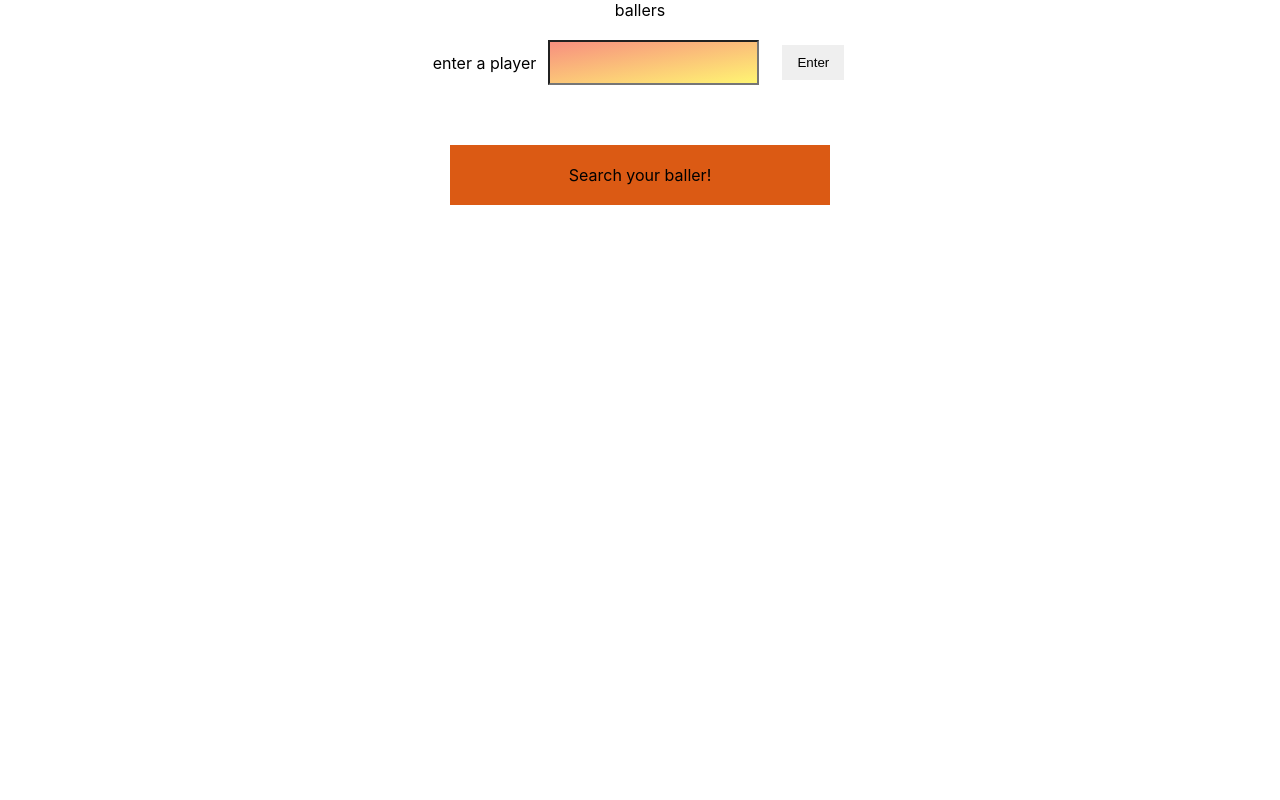
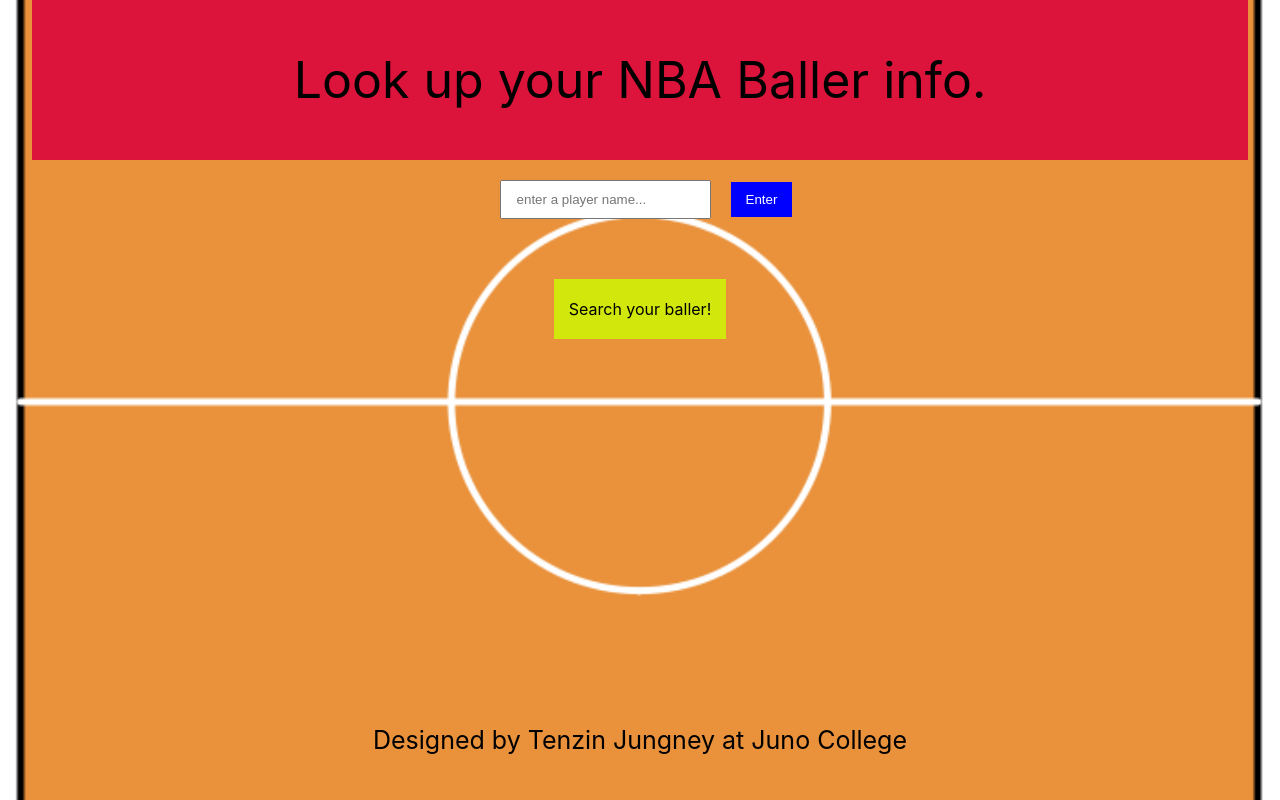
Before and after one commit to jombri/tenzin-jungney-project-three, a React (Create React App) app: page / in a window 1280 px wide. Built offline with nearby package versions, Linux system fonts and the light colour scheme.

Commit message:
added footer component and worked on Baller component

```diff
--- a/package.json
+++ b/package.json
@@ -10,6 +10,7 @@
     "react": "^18.2.0",
     "react-dom": "^18.2.0",
     "react-scripts": "5.0.1",
+    "react-table": "^7.8.0",
     "web-vitals": "^2.1.4"
   },
   "scripts": {
--- a/src/App.css
+++ b/src/App.css
@@ -1,6 +1,4 @@
-.App {
-  text-align: center;
-}
+
 
 .App-logo {
   height: 40vmin;
--- a/src/App.js
+++ b/src/App.js
@@ -3,6 +3,8 @@
 import { useState } from 'react';
 import Baller from './Baller.js';
 import Form from './Form.js';
+import Table from './Table.js';
+import Footer from './Footer.js';
 
 function App() {
   const [player, setPlayer] = useState('');
@@ -29,23 +31,25 @@
     } catch(error) {
       // what to do if there is an error...
       setFormError(true);
-
     }
   }
 
   const handleSubmit = (e) => {
     e.preventDefault();
     fetchPlayer();
+
   }
 
   const handleChange = (e) => {
     setBallerInput(e.target.value)
   }
 
+  // const colNames = ['Id', 'First Name', 'Last Name', 'Position', 'Team']
+
 
   return (
-    <div className="App">
-      <header> ballers </header>
+    <div className='wrapper'>
+      <header className='headerStyle'> Look up your NBA Baller info. </header>
 
       <Form
         handleSubmit={handleSubmit}
@@ -55,6 +59,8 @@
       />
 
       <Baller baller={player} />
+      {/* <Table baller={player} /> */}
+      <Footer />
 
     </div>
   );
--- a/src/Baller.js
+++ b/src/Baller.js
@@ -1,17 +1,21 @@
 function Baller({baller}) {
     return (
         baller ? (
-            <div className="results">
-                <ul>
+            // <div className="resultDisplay">
+                <ul className="resultDisplay">
                     {
                         baller.map(eachBaller => {
                             return (
-                                <li key={eachBaller.id} className="baller">{eachBaller.first_name} {eachBaller.last_name}</li>
+                                <li key={eachBaller.id} className="ballerProfile">
+                                    <span>{eachBaller.first_name} {eachBaller.last_name}</span>
+                                    {/* <span>{eachBaller.last_name}</span>  */}
+                                    <span>({eachBaller.team.full_name})</span>
+                                </li>
                             )
                         })
                     }
                 </ul>
-            </div>
+            // </div>
         ) : <p className="placeholder">Search your baller!</p>
     )
 }
@@ -33,3 +37,29 @@
 }
 
 export default Baller; */
+
+/* ---------------- */
+
+/* function Baller({baller}) {
+    return (
+        baller ? (
+            <div className="resultDisplay">
+                <span>First Name</span>
+                <span>Last Name</span>
+                <span>Position</span>
+                <span>Team</span>
+                <ul>
+                    {
+                        baller.map(eachBaller => {
+                            return (
+                                <li key={eachBaller.id} className="baller">{eachBaller.first_name} {eachBaller.last_name} {eachBaller.position} {eachBaller.team.full_name}</li>
+                            )
+                        })
+                    }
+                </ul>
+            </div>
+        ) : <p className="placeholder">Search your baller!</p>
+    )
+}
+
+export default Baller; */
--- /dev/null
+++ b/src/Footer.js
@@ -0,0 +1,7 @@
+function Footer() {
+    return (
+        <p className="footer">Designed by Tenzin Jungney at Juno College</p>
+    )
+}
+
+export default Footer;
--- a/src/Form.js
+++ b/src/Form.js
@@ -1,8 +1,8 @@
 function Form({ handleSubmit, handleChange, ballerInput, formError}) {
     return (
         <form onSubmit={handleSubmit}>
-            <label htmlFor="baller">enter a player</label>
-            <input type="text" id="baller" onChange={handleChange} value={ballerInput} />
+            {/* <label htmlFor="baller">enter a player</label> */}
+            <input type="text" id="baller" onChange={handleChange} value={ballerInput} placeholder="enter a player name..."/>
 
             <button>Enter</button>
             { formError ? <h2>please try a different baller</h2> : null }
--- /dev/null
+++ b/src/Table.js
@@ -0,0 +1,99 @@
+
+
+/* function Table({ baller, colNames, width = 'auto', height = 'auto' }) {
+    return (
+        <div>
+            {baller.length > 0 && (
+                <table cellSpacing={0} style={{width: width, height: height, padding: '5px 10px'}}>
+                    <thead>
+                        <tr>
+                            {colNames.map((headerItem, index) => (
+                                <th key={index}>
+                                    {headerItem.toUpperCase()}
+                                </th>
+                            ))}
+                        </tr>
+                    </thead>
+                    <tbody>
+                        {Object.values(baller).map((obj, index) => (
+                            <tr key={index}>
+                                {Object.values(obj).map((value, index2) => (
+                                    <td key={index2}>
+                                        {value}
+                                    </td>
+                                ))}
+                            </tr>
+                        ))}
+                    </tbody>
+                </table>
+            )}
+        </div>
+    )
+}
+
+export default Table;
+ */
+
+
+
+
+
+
+
+import React, { useMemo } from "react";
+import { useTable } from 'react-table';
+import { COLUMNS } from './columns';
+import './table.css';
+
+export const Table = ({baller}) => {
+
+    const columns = useMemo(() => COLUMNS, []);
+    const data = useMemo(() => baller, []);
+
+    const tableInstance = useTable({
+        columns,
+        data,
+    })
+
+    const {
+        getTableProps,
+        getTableBodyProps,
+        headerGroups,
+        rows,
+        prepareRow,
+    } = tableInstance
+
+    return (
+        <table {...getTableProps()}>
+            <thead>
+                {headerGroups.map((headerGroup) => (
+                <tr {...headerGroup.getHeaderGroupProps()}>
+                    {
+                        headerGroup.headers.map((column) => (
+                            <th {...column.getHeaderProps()}>{column.render('Header')}</th>
+                    ))}
+                </tr>
+                ))}
+            </thead>
+
+            <tbody {...getTableBodyProps()}>
+                {
+                    rows.map(row => {
+                        prepareRow(row)
+                        return (
+                            <tr {...row.getRowProps()}>
+                                {
+                                    row.cells.map((cell) => {
+                                        return <td {...cell.getCellProps()}>{cell.render('cell')}</td>
+                                    })
+                                }
+                                <td></td>
+                            </tr>
+                        )
+                })}
+            </tbody>
+        </table>
+    )
+}
+
+export default Table;
--- /dev/null
+++ b/src/columns.js
@@ -0,0 +1,18 @@
+export const COLUMNS = [
+    {
+        Header: 'First Name',
+        accessor: "first_name"
+    },
+    {
+        Header: 'Last Name',
+        accessor: 'last_name'
+    },
+    {
+        Header: 'Position',
+        accessor: 'position'
+    },
+    {
+        Header: 'Team',
+        accessor: 'team.full_name'
+    }
+]
--- a/src/index.css
+++ b/src/index.css
@@ -5,11 +5,28 @@
     sans-serif;
   -webkit-font-smoothing: antialiased;
   -moz-osx-font-smoothing: grayscale;
+  background-image: url(./assets/hoop-court.png);
+  background-position: center;
+  background-repeat: repeat;
+  background-size: cover;
+
 }
 
 code {
   font-family: source-code-pro, Menlo, Monaco, Consolas, 'Courier New',
     monospace;
+}
+
+.wrapper {
+  width: 95%;
+  max-width: 1240px;
+  /* background-color: crimson; */
+  margin: 0 auto;
+  text-align: center;
+  min-height: 100vh;
+  display: flex;
+  flex-direction: column;
+  position: relative;
 }
 
 form {
@@ -21,38 +38,75 @@
 }
 
 input[type="text"] {
-  background: linear-gradient(350deg, rgba(255, 238, 21, 0.6) 0%, rgba(242, 69, 42, 0.6) 100%);
-  padding: 13px 15px;
+  padding: 10px 15px;
   margin: 0 20px 0 12px;
   max-width: 200px;
-
+  color: black;
+  /* font-size: 20px; */
 }
 
 button {
   cursor: pointer;
   transition: 0.3s;
   padding: 10px 15px;
-  border: 3px solid white;
+  color: white;
+  background-color: blue;
+  border: none;
+  /* border: 3px solid white; */
 }
 
 button:hover,
 button:focus {
-  background: white;
-  color: black;
+  background: rgba(blue, alpha(0.5));
+  color: white;
 }
 
-.baller {
+.headerStyle {
+  padding: 50px 0;
+  color: black;
+  font-size: 50px;
+  background-color: crimson;
+}
+
+.resultDisplay {
+  display: flex;
+  flex-wrap: wrap;
+  justify-content: center;
+  margin: 0 auto;
+}
+.resultDisplay span {
+  padding: 5px 10px;
+}
+.resultDisplay li {
+  list-style: none;
+}
+
+.ballerProfile {
   padding: 20px 15px;
   max-width: 200px;
   margin: 0 auto;
-  background-color: rgb(121, 37, 181);
-  color: white;
+  display: flex;
+  flex-direction: column;
+  background: linear-gradient(90deg, rgb(23, 64, 139) 0%, rgb(255, 255, 255) 50%, rgb(201, 8, 42) 100%);
+  /* background-color: rgb(121, 37, 181); */
+  color: black;
   margin-top: 30px;
+  width: calc(20% - 5px);
 }
 
 .placeholder {
-  background-color: rgb(219, 90, 20);
+  background-color: rgb(210, 232, 12);
+  color: black;
   padding: 20px 15px;
   max-width: 350px;
   margin: 40px auto;
 }
+
+.footer {
+  padding: 20px 0;
+  font-size: 25px;
+  position: absolute;
+  bottom: 0;
+  width: 100%;
+  text-align: center;
+}
--- /dev/null
+++ b/src/table.css
@@ -0,0 +1,27 @@
+#table {
+    font-family: Arial, Helvetica, sans-serif;
+    border-collapse: collapse;
+    width: 100%;
+}
+
+#table td,
+#table th {
+    border: 1px solid #ddd;
+    padding: 8px;
+}
+
+#table tr:nth-child(even) {
+    background-color: #f2f2f2;
+}
+
+#table tr:hover {
+    background-color: #ddd;
+}
+
+#table th {
+    padding-top: 12px;
+    padding-bottom: 12px;
+    text-align: center;
+    background-color: #04AA6D;
+    color: white;
+}
```
Also changed, not shown: src/assets/hoop-court.png (added), 1 other file (tests, documents, lock files or other folders).
